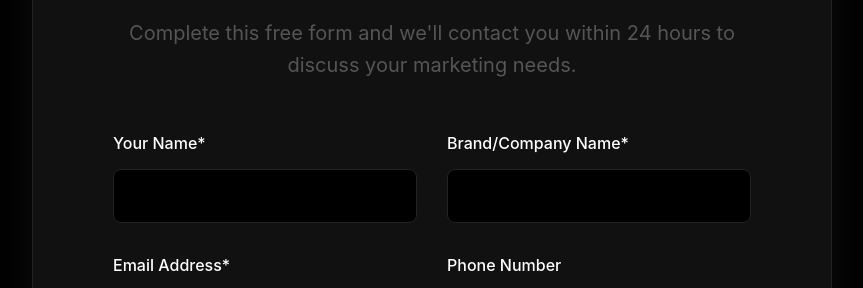
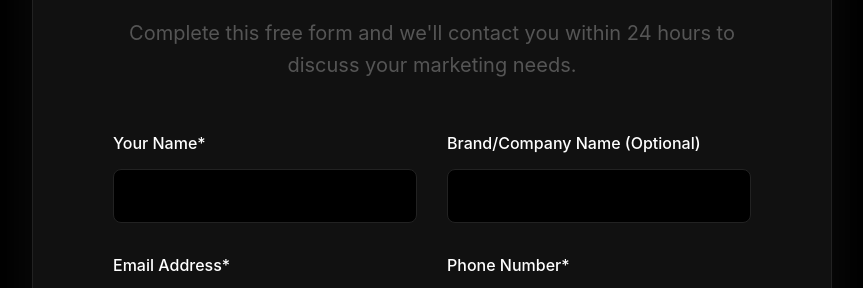
Before and after one commit to Prospera09/Prospera09.github.io, a plain HTML site: page index.html in a window 1280 px wide. Shown: the part 1668-1956 px from the top of the page, without its empty margins (208-1071 px from the left). Drawn offline with Linux system fonts and the light colour scheme; a web font is replaced by a local one.

Commit message:
Update index.html

```diff
--- a/index.html
+++ b/index.html
@@ -500,7 +500,7 @@
                             <input type="text" id="name" name="name" class="form-control" required>
                         </div>
                         <div class="form-group">
-                            <label for="business">Brand/Company Name*</label>
+                            <label for="business">Brand/Company Name (Optional)</label>
                             <input type="text" id="business" name="business" class="form-control" required>
                         </div>
                         <div class="form-group">
@@ -508,7 +508,7 @@
                             <input type="email" id="email" name="email" class="form-control" required>
                         </div>
                         <div class="form-group">
-                            <label for="phone">Phone Number</label>
+                            <label for="phone">Phone Number*</label>
                             <input type="tel" id="phone" name="phone" class="form-control">
                         </div>
                         <div class="form-group full-width">
```
